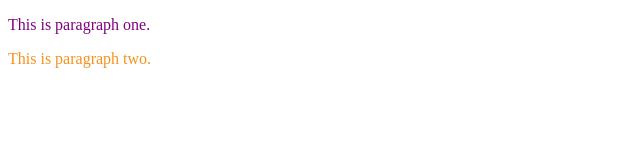
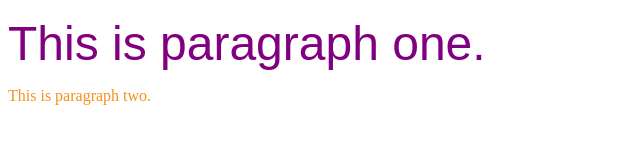
Before and after one commit to Ddenney2/HTML_CSS_Projects, a plain HTML site: page Basic_HTML_and_Javascript_1/Basic_HTML_1.html in a window 1280 px wide. Shown: the whole page, without its empty margins (0-640 px from the left). Drawn offline with Linux system fonts and the light colour scheme.

Commit message:
Font Size and Face
Added font size and face to paragraph one.

```diff
--- a/Basic_HTML_and_Javascript_1/Basic_HTML_1.html
+++ b/Basic_HTML_and_Javascript_1/Basic_HTML_1.html
@@ -2,7 +2,7 @@
 <html>
 <script src="Basic_JavaScript_1.js"></script>
  <body>
-  <p><font color="purple">This is paragraph one.</font></p>
+  <p><font color="purple" face="Arial" size="12px">This is paragraph one.</font></p>
   <p><font color="F6911D">This is paragraph two.</font></p>
   </body>
 </html>
```
